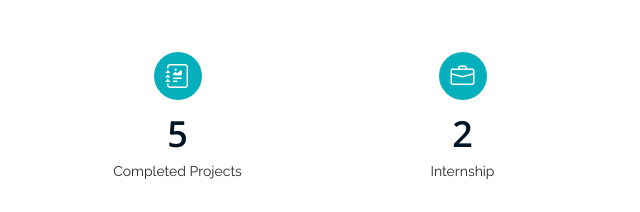
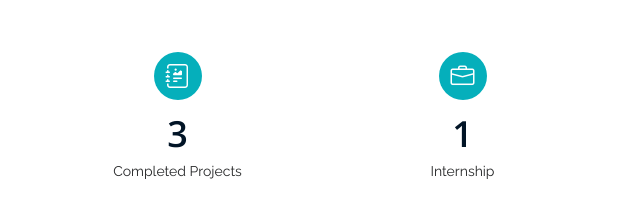
Before and after one commit to Tanay7/Tanay7.github.io, a plain HTML site: page index.html in a window 1280 px wide. Shown: the part 1288-1500 px from the top of the page, 370-1010 px from the left. Drawn offline with nearby package versions, Linux system fonts and the light colour scheme.

Commit message:
Update index.html

```diff
--- a/index.html
+++ b/index.html
@@ -106,7 +106,7 @@
           <div class="col-lg-3 col-md-6 mt-5 mt-md-0">
             <div class="count-box">
               <i class="bi bi-journal-richtext"></i>
-              <span data-purecounter-start="0" data-purecounter-end="5" data-purecounter-duration="1" class="purecounter"></span>
+              <span data-purecounter-start="0" data-purecounter-end="3" data-purecounter-duration="1" class="purecounter"></span>
               <p>Completed Projects</p>
             </div>
           </div>
@@ -114,7 +114,7 @@
           <div class="col-lg-3 col-md-6 mt-5 mt-lg-0">
             <div class="count-box">
               <i class="bi bi-briefcase"></i>
-              <span data-purecounter-start="0" data-purecounter-end="2" data-purecounter-duration="0.5" class="purecounter"></span>
+              <span data-purecounter-start="0" data-purecounter-end="1" data-purecounter-duration="0.5" class="purecounter"></span>
               <p>Internship</p>
             </div>
           </div>
```
